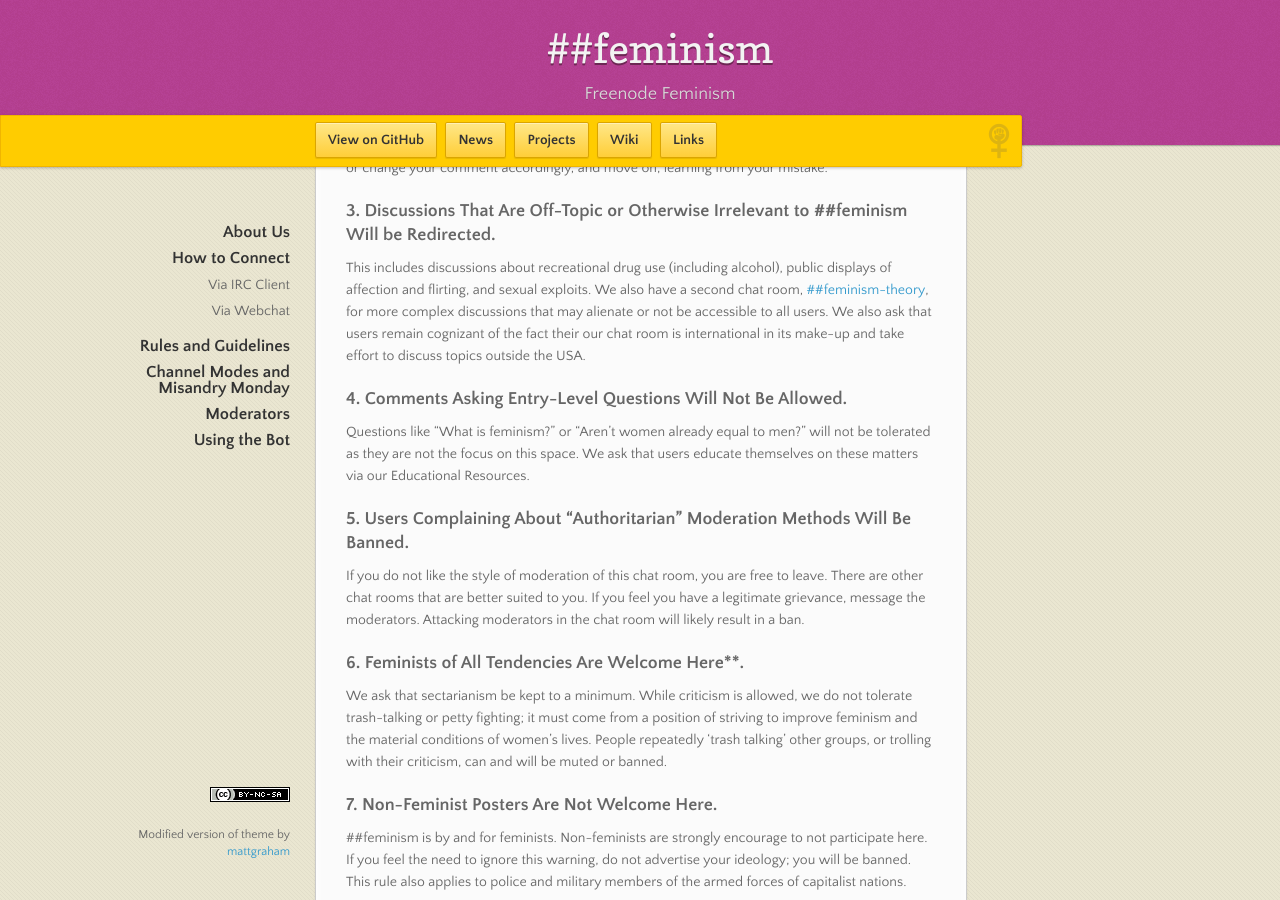
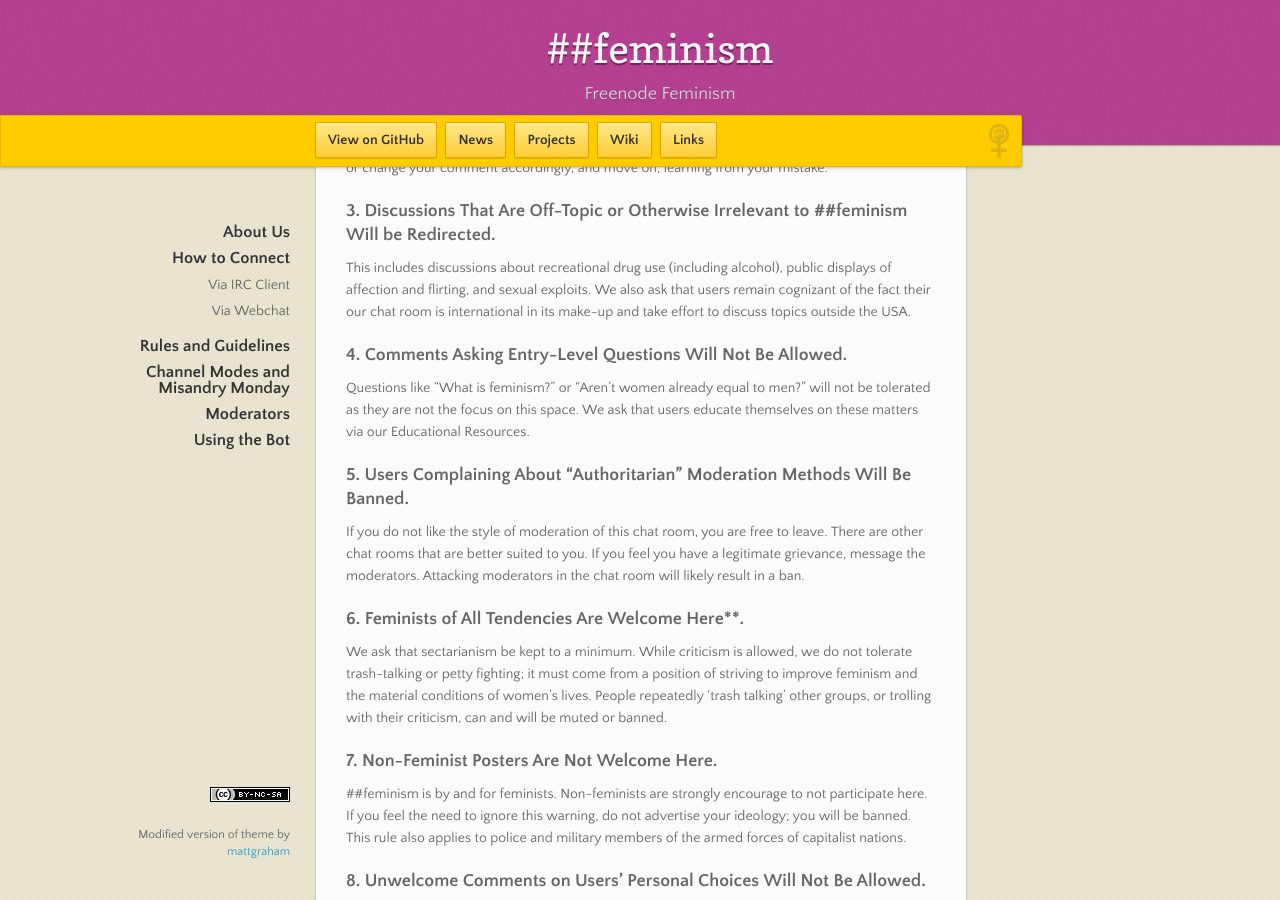
Before and after one commit to feminism-chat/feminism-chat.github.io, a Jekyll site: the page built from index.md, in a window 1280 px wide and 900 px high, scrolled down 1252 px. Built offline with Jekyll 4.4.1, drawn with Linux system fonts in a browser that asks for light colours; nearby versions of some CDN libraries.

Commit message:
remove -theory

```diff
--- a/index.md
+++ b/index.md
@@ -47,7 +47,7 @@ Doing this will almost assuredly result in a ban. Accept the criticism in a prin
 
 ### 3. Discussions That Are Off-Topic or Otherwise Irrelevant to ##feminism Will be Redirected.
 
-This includes discussions about recreational drug use (including alcohol), public displays of affection and flirting, and sexual exploits. We also have a second chat room, [##feminism-theory](ircs://chat.freenode.net:6697/%23%23feminist-theory), for more complex discussions that may alienate or not be accessible to all users. We also ask that users remain cognizant of the fact their our chat room is international in its make-up and take effort to discuss topics outside the USA.
+This includes discussions about recreational drug use (including alcohol), public displays of affection and flirting, and sexual exploits. We also ask that users remain cognizant of the fact their our chat room is international in its make-up and take effort to discuss topics outside the USA.
 
 
 ### 4. Comments Asking Entry-Level Questions Will Not Be Allowed.
```
